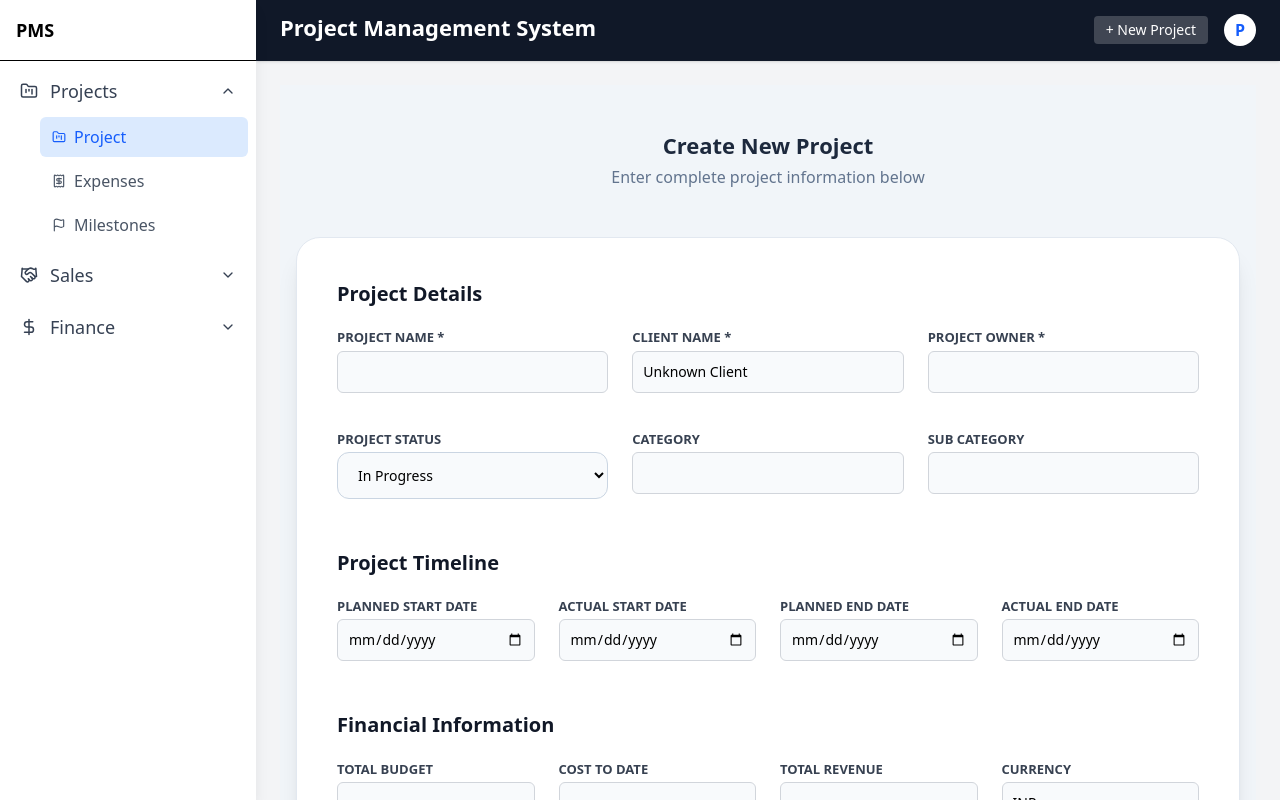
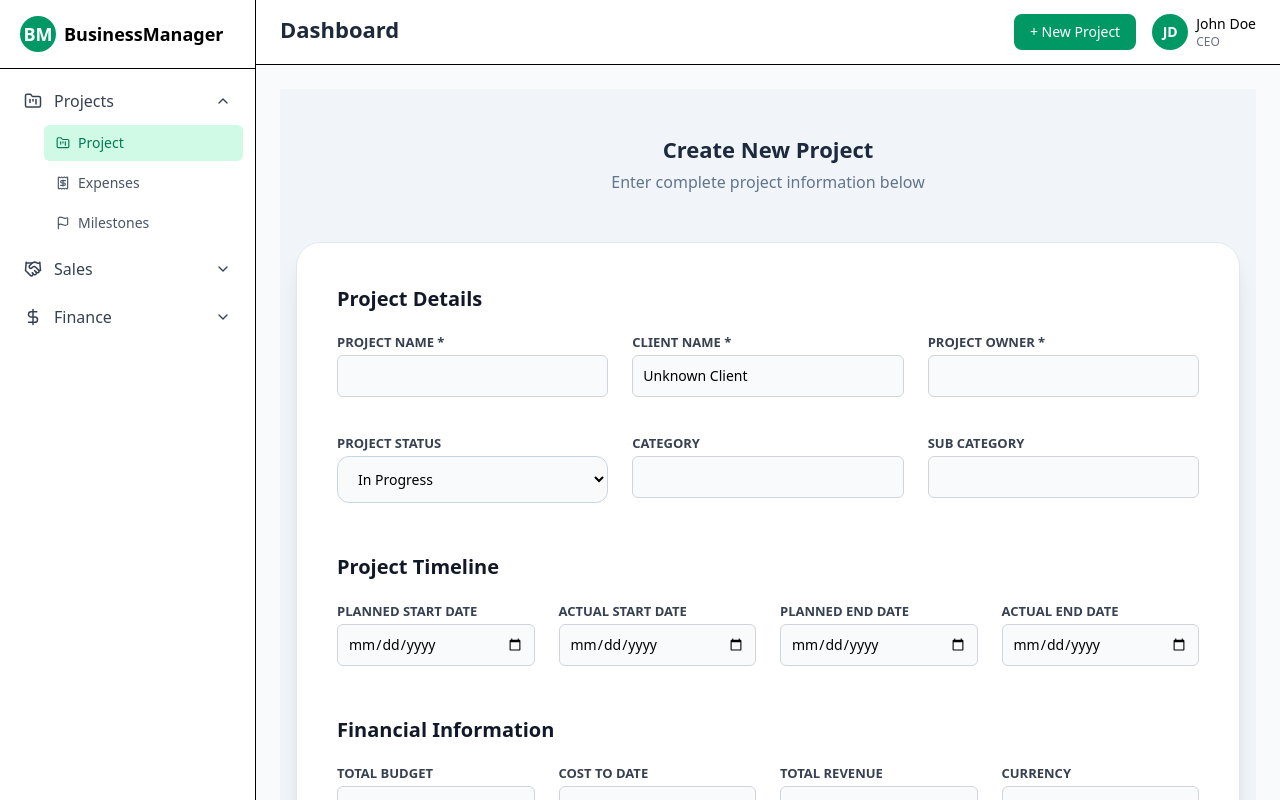
Before and after one commit to QHills-Technology-Interns/Project_Management_System_Dashbord, a Next.js app: page /project/create in a window 1280 px wide. Both pictures are taken after a click on the button "Projects". Built offline with nearby package versions, Linux system fonts and the light colour scheme.

Commit message:
change dashbord

```diff
--- a/app/(dashboard)/dashboard/page.jsx
+++ b/app/(dashboard)/dashboard/page.jsx
@@ -5,7 +5,6 @@ import axios from "axios";
 import {
   FolderKanban,
   IndianRupee,
-  TrendingUp,
   Users,
   AlertTriangle,
   FileText,
@@ -41,85 +40,83 @@ export default function DashboardPage() {
   }
 
   return (
-    <div className="p-6 space-y-8">
-      <div className="flex justify-center mb-6">
-  <h1 className="text-2xl font-bold">
-    Project Management Dashboard
-  </h1>
-</div>
+    <div className="p-6 bg-gray-50 min-h-screen space-y-8">
 
-      {/* ================= KPI CARDS ================= */}
+      {/* HEADER */}
+      <div>
+        <h1 className="text-2xl font-bold">Dashboard Overview</h1>
+        <p className="text-gray-500">
+          Welcome back! Here's what's happening with your business.
+        </p>
+      </div>
+
+      {/* KPI CARDS */}
       <div className="grid grid-cols-1 sm:grid-cols-2 lg:grid-cols-4 gap-6">
         <KpiCard
           title="Total Projects"
           value={overview.projects.total}
+          subtitle={`${overview.projects.in_progress} in progress`}
           icon={FolderKanban}
+          color="bg-teal-100 text-teal-600"
         />
+
         <KpiCard
           title="Total Revenue"
           value={`₹${overview.financial.total_revenue.toLocaleString()}`}
+          subtitle="This fiscal year"
           icon={IndianRupee}
+          color="bg-green-100 text-green-600"
         />
+
         <KpiCard
           title="Active Deals"
           value={overview.sales.active_pipeline}
+          subtitle="In pipeline"
           icon={Handshake}
+          color="bg-yellow-100 text-yellow-600"
         />
+
         <KpiCard
           title="Active Sales Reps"
           value={overview.team.active_sales_reps}
+          subtitle="Sales team"
           icon={Users}
+          color="bg-blue-100 text-blue-600"
         />
       </div>
 
-      {/* ================= PROJECT HEALTH ================= */}
-      <div className="bg-white rounded shadow p-5">
-        <h2 className="text-lg font-semibold mb-4">Project Health</h2>
+      {/* PROJECT HEALTH */}
+      <Card title="Project Status">
         <div className="grid grid-cols-2 md:grid-cols-4 gap-4">
           <Stat label="On Time" value={projectHealth.timeline_status.on_time} />
           <Stat label="Delayed" value={projectHealth.timeline_status.delayed} />
           <Stat label="Near Completion" value={projectHealth.progress_metrics.near_completion} />
           <Stat label="Needs Attention" value={projectHealth.progress_metrics.needs_attention} />
         </div>
-      </div>
+      </Card>
 
-      {/* ================= SALES OVERVIEW ================= */}
-      <div className="bg-white rounded shadow p-5">
-        <h2 className="text-lg font-semibold mb-4">Sales Performance</h2>
+      {/* SALES */}
+      <Card title="Sales Performance">
         <div className="grid grid-cols-2 md:grid-cols-4 gap-4">
           <Stat label="Total Deal Value" value={`₹${sales.metrics.total_deals_value.toLocaleString()}`} />
           <Stat label="Win Rate" value={`${sales.metrics.win_rate}%`} />
           <Stat label="Avg Deal Size" value={`₹${sales.metrics.average_deal_size}`} />
           <Stat label="Expected Revenue" value={`₹${sales.metrics.expected_revenue.toLocaleString()}`} />
         </div>
-      </div>
+      </Card>
 
-      {/* ================= PAYMENTS ================= */}
-      <div className="bg-white rounded shadow p-5">
-        <h2 className="text-lg font-semibold mb-4 flex items-center gap-2">
-          <FileText size={18} /> Payment Status
-        </h2>
+      {/* PAYMENTS */}
+      <Card title="Payment Status" icon={FileText}>
+        <div className="grid grid-cols-1 md:grid-cols-3 gap-4">
+          <Stat label="Pending Invoices" value={`₹${payments.pending_invoices.amount.toLocaleString()}`} />
+          <Stat label="Overdue Invoices" value={`₹${payments.overdue_invoices.amount.toLocaleString()}`} danger />
+          <Stat label="Payment Success Rate" value={`${payments.payment_metrics.payment_success_rate}%`} />
+        </div>
+      </Card>
 
-        <div className="grid grid-cols-1 md:grid-cols-3 gap-4">
-          <Stat
-            label="Pending Invoices"
-            value={`₹${payments.pending_invoices.amount.toLocaleString()}`}
-          />
-          <Stat
-            label="Overdue Invoices"
-            value={`₹${payments.overdue_invoices.amount.toLocaleString()}`}
-            danger
-          />
-          <Stat
-            label="Payment Success Rate"
-            value={`${payments.payment_metrics.payment_success_rate}%`}
-          />
-        </div>
-      </div>
-
-      {/* ================= ALERTS ================= */}
+      {/* ALERTS */}
       {projectHealth.at_risk_projects.length > 0 && (
-        <div className="bg-red-50 border border-red-200 rounded p-5">
+        <div className="bg-red-50 border border-red-200 rounded-xl p-5">
           <h2 className="text-lg font-semibold flex items-center gap-2 text-red-700">
             <AlertTriangle size={18} /> At-Risk Projects
           </h2>
@@ -136,24 +133,42 @@ export default function DashboardPage() {
   );
 }
 
-/* ================= REUSABLE COMPONENTS ================= */
+/* ================= COMPONENTS ================= */
 
-function KpiCard({ title, value, icon: Icon }) {
+function KpiCard({ title, value, subtitle, icon: Icon, color }) {
   return (
-    <div className="bg-white rounded shadow p-5 flex items-center justify-between">
+    <div className="bg-white rounded-xl shadow-sm p-5 flex justify-between items-center hover:shadow-md transition">
       <div>
         <p className="text-gray-500 text-sm">{title}</p>
         <p className="text-2xl font-bold mt-1">{value}</p>
+        <p className="text-xs text-gray-400 mt-1">{subtitle}</p>
       </div>
-      <Icon size={32} className="text-blue-500 opacity-60" />
+      <div className={`p-3 rounded-full ${color}`}>
+        <Icon size={26} />
+      </div>
+    </div>
+  );
+}
+
+function Card({ title, children, icon: Icon }) {
+  return (
+    <div className="bg-white rounded-xl shadow-sm p-5">
+      <h2 className="text-lg font-semibold mb-4 flex items-center gap-2">
+        {Icon && <Icon size={18} />} {title}
+      </h2>
+      {children}
     </div>
   );
 }
 
 function Stat({ label, value, danger }) {
   return (
-    <div className={`p-4 rounded ${danger ? "bg-red-100 text-red-700" : "bg-gray-100"}`}>
-      <p className="text-sm">{label}</p>
+    <div
+      className={`p-4 rounded-lg ${
+        danger ? "bg-red-100 text-red-700" : "bg-gray-100"
+      }`}
+    >
+      <p className="text-sm text-gray-500">{label}</p>
       <p className="text-xl font-semibold mt-1">{value}</p>
     </div>
   );
--- a/app/(dashboard)/layout.jsx
+++ b/app/(dashboard)/layout.jsx
@@ -55,58 +55,59 @@ export default function DashboardLayout({ children }) {
   }, [pathname]);
 
   return (
-    <div className="flex h-screen bg-gray-100 overflow-hidden">
+    <div className="flex h-screen bg-gray-50 overflow-hidden">
 
-      {/* Overlay (mobile) */}
+      {/* Mobile Overlay */}
+      {sidebarOpen && (
         <div
-        className={`fixed inset-0 bg-black/30 z-20 lg:hidden ${
-          sidebarOpen ? "block" : "hidden"
-        }`}
+          className="fixed inset-0 bg-black/30 z-20 lg:hidden"
           onClick={() => setSidebarOpen(false)}
         />
+      )}
 
       {/* Sidebar */}
       <aside
-        className={`fixed z-30 inset-y-0 left-0 w-64 bg-white shadow-lg transform transition-transform
+        className={`fixed z-30 inset-y-0 left-0 w-64 bg-white border-r transform transition-transform
         lg:relative lg:translate-x-0 ${
           sidebarOpen ? "translate-x-0" : "-translate-x-full"
         }`}
       >
-        {/* Sidebar Header */}
-        <div className="flex items-center justify-between p-4 border-b">
-  <Link href="/dashboard" className="font-bold text-lg hover:text-blue-600">
-    PMS
+        {/* Logo */}
+        <div className="flex items-center justify-between px-5 py-4 border-b">
+          <Link href="/dashboard" className="flex items-center gap-2 font-bold text-lg">
+            <div className="w-9 h-9 bg-emerald-600 text-white rounded-full flex items-center justify-center">
+              BM
+            </div>
+            BusinessManager
           </Link>
+
           <button className="lg:hidden" onClick={() => setSidebarOpen(false)}>
             <X size={20} />
           </button>
         </div>
 
         {/* Navigation */}
-        <nav className="p-2 space-y-2">
+        <nav className="p-3 space-y-2">
           {navItems.map((menu, index) => {
             const isOpen = openMenu === index;
 
             return (
               <div key={index}>
-                {/* Parent Menu */}
                 <button
                   onClick={() => setOpenMenu(isOpen ? null : index)}
-                  className="flex w-full items-center justify-between px-3 py-2 rounded-lg text-gray-700 hover:bg-gray-100"
+                  className="flex w-full items-center justify-between px-3 py-2 rounded-lg
+                  text-gray-700 hover:bg-gray-100"
                 >
                   <div className="flex items-center gap-3">
                     <menu.icon size={18} />
-                  <span className="font-medium text-lg">{menu.label}</span>
+                    <span className="font-medium">{menu.label}</span>
                   </div>
                   <ChevronDown
                     size={16}
-                    className={`transition-transform ${
-                      isOpen ? "rotate-180" : ""
-                    }`}
+                    className={`transition-transform ${isOpen ? "rotate-180" : ""}`}
                   />
                 </button>
 
-                {/* Submenu */}
                 {isOpen && (
                   <div className="ml-8 mt-1 space-y-1">
                     {menu.children.map((item, i) => {
@@ -115,10 +116,10 @@ export default function DashboardLayout({ children }) {
                         <Link
                           key={i}
                           href={item.href}
-                          className={`flex items-center gap-2 px-3 py-2 rounded-md text-base
+                          className={`flex items-center gap-2 px-3 py-2 rounded-md text-sm
                           ${
                             isActive
-                                ? "bg-blue-100 text-blue-600 font-medium"
+                              ? "bg-emerald-100 text-emerald-700 font-medium"
                               : "text-gray-600 hover:bg-gray-100"
                           }`}
                         >
@@ -135,37 +136,46 @@ export default function DashboardLayout({ children }) {
         </nav>
       </aside>
 
-      {/* Main Section */}
+      {/* Main Area */}
       <div className="flex-1 flex flex-col">
 
         {/* Header */}
-        <header className="sticky top-0 z-10 bg-gray-900 shadow">
+        <header className="sticky top-0 z-10 bg-white border-b">
           <div className="flex items-center justify-between px-6 py-3">
             <div className="flex items-center gap-4">
               <button
-                className="lg:hidden p-2 rounded bg-white/20 text-white"
+                className="lg:hidden p-2 rounded-md bg-gray-100"
                 onClick={() => setSidebarOpen(true)}
               >
                 <Menu size={20} />
               </button>
-              <h1 className="text-white text-xl font-semibold">
-                Project Management System
+              <h1 className="text-lg font-semibold text-gray-800">
+                Dashboard
               </h1>
             </div>
 
-            <div className="flex items-center gap-4 text-white">
-              <button className="px-3 py-1 rounded bg-white/20 text-sm">
+            <div className="flex items-center gap-4">
+              <button className="px-4 py-2 rounded-lg bg-emerald-600 text-white text-sm font-medium">
                 + New Project
               </button>
-              <div className="w-8 h-8 bg-white text-blue-600 font-bold flex items-center justify-center rounded-full">
-                P
+
+              <div className="flex items-center gap-2">
+                <div className="w-9 h-9 rounded-full bg-emerald-600 text-white flex items-center justify-center text-sm font-bold">
+                  JD
+                </div>
+                <div className="hidden sm:block">
+                  <p className="text-sm font-medium">John Doe</p>
+                  <p className="text-xs text-gray-500">CEO</p>
+                </div>
               </div>
             </div>
           </div>
         </header>
 
-        {/* Page Content */}
-        <main className="flex-1 p-6 overflow-y-auto">{children}</main>
+        {/* Content */}
+        <main className="flex-1 p-6 overflow-y-auto">
+          {children}
+        </main>
       </div>
     </div>
   );
```
Lines whose indentation alone changed are shown as unchanged.
